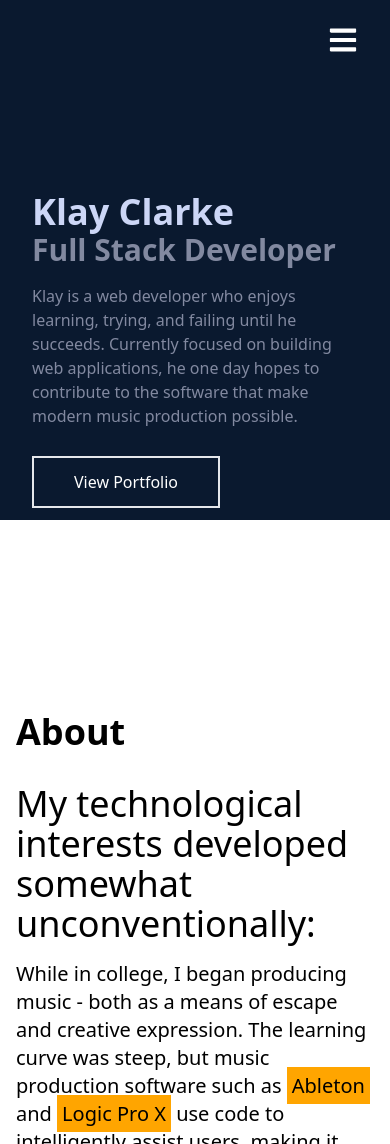
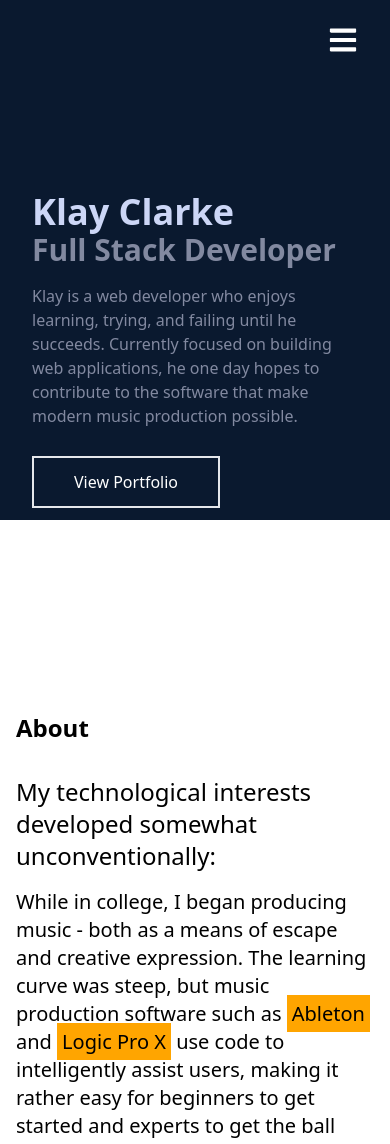
Before and after one commit to KlayClarke/personal_website, a React (Create React App) app: page / in a window 390 px wide. Shown: the top 1144 px of the page. Built offline with nearby package versions, Linux system fonts and the light colour scheme.

Commit message:
on small screens, decrease section header font-size

```diff
--- a/src/components/About.jsx
+++ b/src/components/About.jsx
@@ -7,13 +7,13 @@ export default function About() {
       <div className="flex flex-col justify-center items-center w-full h-full">
         <div className="max-w-[1000px] w-full px-4 grid grid-cols-2 gap-4">
           <div className="pb-8">
-            <p className="text-4xl font-bold inline">About</p>
+            <p className="text-2xl md:text-4xl font-bold inline">About</p>
           </div>
           <div></div>
         </div>
         <div className="max-w-[1000px] w-full px-4 grid lg:grid-cols-2 gap-4">
           <div>
-            <p className="text-4xl">
+            <p className="text-2xl md:text-4xl">
               My technological interests developed somewhat unconventionally:
             </p>
           </div>
```
